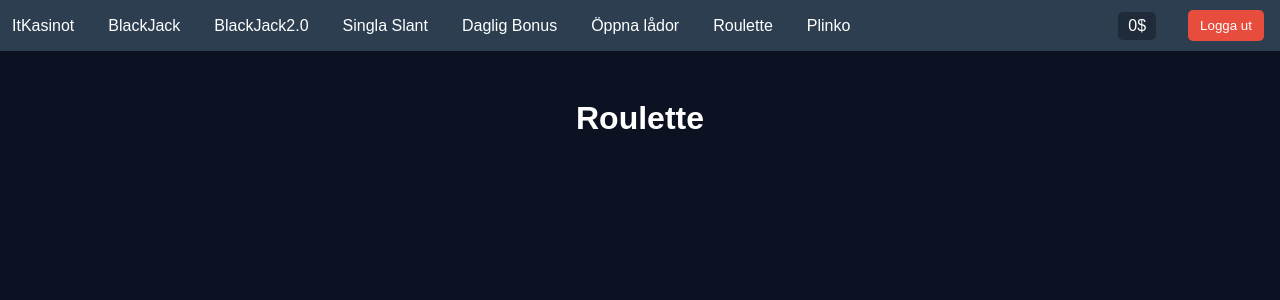
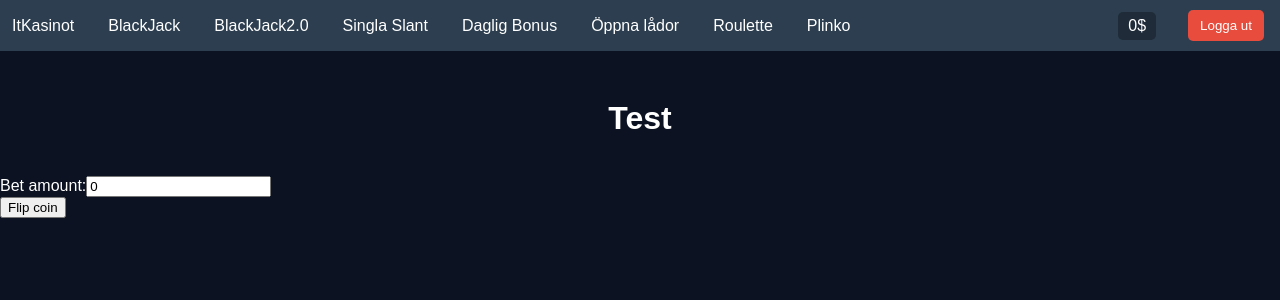
Before and after one commit to MelkerThunberg/ITkasinot, a React (Vite) app in the folder frontend/: page /roulette in a window 1280 px wide. Shown: the top 300 px of the page. Built offline with nearby package versions, Linux system fonts and the light colour scheme; no server answers.

Commit message:
Began on backend for blackjack

```diff
--- a/frontend/src/Pages/blackjack2.0.jsx
+++ b/frontend/src/Pages/blackjack2.0.jsx
@@ -53,6 +53,23 @@ import cardAceClubs from "../../resources/English_pattern_ace_of_clubs.svg.png";
 import cardAceDiamonds from "../../resources/English_pattern_ace_of_diamonds.svg.png";
 import cardAceHearts from "../../resources/English_pattern_ace_of_hearts.svg.png";
 import cardAceSpades from "../../resources/English_pattern_ace_of_spades.svg.png";
+
+import { useCurrentUser } from "../hooks/useCurrentUser";
+import { useMutation } from "@tanstack/react-query";
+
+const postBlackjack = ({ betAmount}) =>
+  fetch("http://localhost:4000/game/blackjack", {
+    method: "POST",
+    headers: {
+      "Content-Type": "application/json",
+    },
+    body: JSON.stringify({
+      betAmount,
+    }),
+    credentials: "include",
+  }).then((res) => res.json());
+
+
 export default function Blackjack2() {
   const [fullDeck, setFullDeck] = useState([
     { card: "2♥︎", value: 2, image: card2Hearts },
@@ -123,6 +140,37 @@ export default function Blackjack2() {
 
   const [gameState, setGameState] = useState("initial");
   const [message, setMessage] = useState("");
+
+  const { refetch: refetchBalance } = useCurrentUser();
+  const [betAmount, setBetAmount] = useState(0);
+
+  const { mutate, data, reset } = useMutation({
+    mutationFn: postBlackjack,
+    onSuccess: ({ success, message, winnings }) => {
+      if (!success) {
+        alert(message);
+        playAgain();
+        return;
+      }
+      refetchBalance();
+      setMessage(`You won: ${winnings}`);
+    },
+  });
+  const winnings = data?.winnings;
+
+  const startGame = () => {
+    setGameState("initial");
+    setMessage("");
+    setPlayerHand([]);
+    setDealerHand([]);
+    setPlayerScore(0);
+    setDealerScore(0);
+    setPlayerAceCount(0);
+    setDealerAceCount(0);
+
+    mutate({ betAmount }); // nåt
+
+  };
 
   const dealCardInitial = (array) => {
     let random = Math.floor(Math.random() * array.length);
@@ -294,6 +342,8 @@ export default function Blackjack2() {
       <h1 id ="unusedh1">BlackJack2.0</h1>
       <h2 id="soft17">Soft 17</h2>
       <div className="content-container-blackjack">
+        {gameState !== "initial" ? (
+        <div className="hand-container">
         <div>
           <h2 id="dealer-hand">Dealer Hand: {dealerScore} :: {dealerAceCount}</h2>
           <div className="card-container">
@@ -314,6 +364,22 @@ export default function Blackjack2() {
             ))}
           </div>
         </div>
+        </div>
+        ) : (
+          <div className="bet-container">
+            <label htmlFor="betAmount"> Bet Amount: </label>
+              <input type="number"
+              id="betAmount"
+              value={betAmount}
+              onChange={(e) => setBetAmount(e.target.value)}
+              />
+              <br />
+              <button onClick={initialDeal}>
+                deal Cards
+              </button>
+          </div>
+        )
+        }
         <div className="button-container">
           {gameState === "initial" && (
             <button onClick={initialDeal}>Deal Cards</button>
@@ -325,7 +391,10 @@ export default function Blackjack2() {
           </>
         )}
         {gameState === "gameOver" && (
-          <button onClick={initialDeal}>Play Again</button>
+          <div>
+          <p>Du van: 1111(något)</p>
+          <button onClick={startGame}>Play Again</button>
+          </div>
         )}
         </div>
         <div className="message-container">
--- a/frontend/src/Pages/roulette.jsx
+++ b/frontend/src/Pages/roulette.jsx
@@ -1,10 +1,69 @@
-import React from "react";
+import { useMutation, useQueryClient } from "@tanstack/react-query";
+import { useState } from "react";
+import { useCurrentUser } from "../hooks/useCurrentUser";
 
-export default function Roulette() {
+const postTest = ({ betAmount }) =>
+  fetch("http://localhost:4000/game/test", {
+    method: "POST",
+    headers: {
+      "Content-Type": "application/json",
+    },
+    body: JSON.stringify({
+      betAmount,
+    }),
+    credentials: "include",
+  }).then((res) => res.json());
+
+export default function Test() {
+  const { refetch: refetchBalance } = useCurrentUser();
+  const [betAmount, setBetAmount] = useState(0);
+  const { mutate, data, reset } = useMutation({
+    mutationFn: postTest,
+    onSuccess: ({ success, message }) => {
+      if (!success) {
+        alert(message);
+        playAgain();
+        return;
+      }
+      refetchBalance();
+      setBetAmount(betAmount * 2); // Dubbla insatsen automatiskt
+    },
+  });
+
+  const playAgain = () => {
+    reset();
+    setBetAmount(betAmount * 2); // Dubbla insatsen automatiskt
+  };
+
+  const result = data?.result;
+  const winnings = data?.winnings;
+
   return (
     <div>
-      <div></div>
-      <h1 id="unusedh1">Roulette</h1>
+      <h1 id="unusedh1">Test</h1>
+      {data && (
+        <>
+          <h3 style={{ color: winnings > 0 ? "green" : "red" }}>
+            {winnings !== 0 && `Winnings: ${winnings}`}
+          </h3>
+        </>
+      )}
+      <br />
+      {!data && (
+        <>
+          <label htmlFor="betAmount">Bet amount:</label>
+          <input
+            type="number"
+            value={betAmount}
+            onChange={(e) => setBetAmount(e.target.value)}
+          />
+          <br />
+          <button onClick={() => mutate({ betAmount })}>
+            Flip coin
+          </button>
+        </>
+      )}
+      {data && <button onClick={playAgain}>Play again</button>}
     </div>
   );
 }
```
Also changed, not shown: 1 other file (tests, documents, lock files or other folders).
